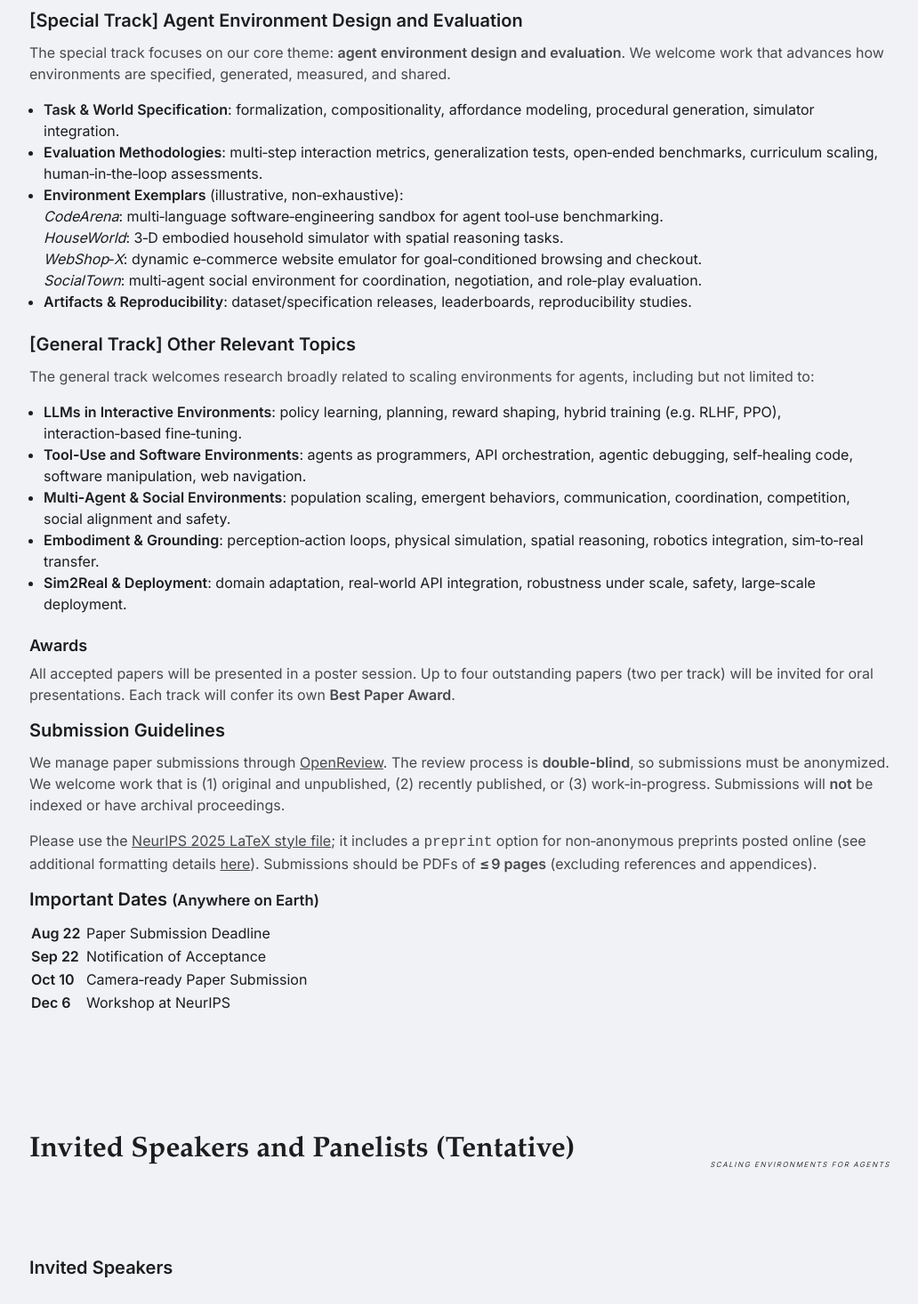
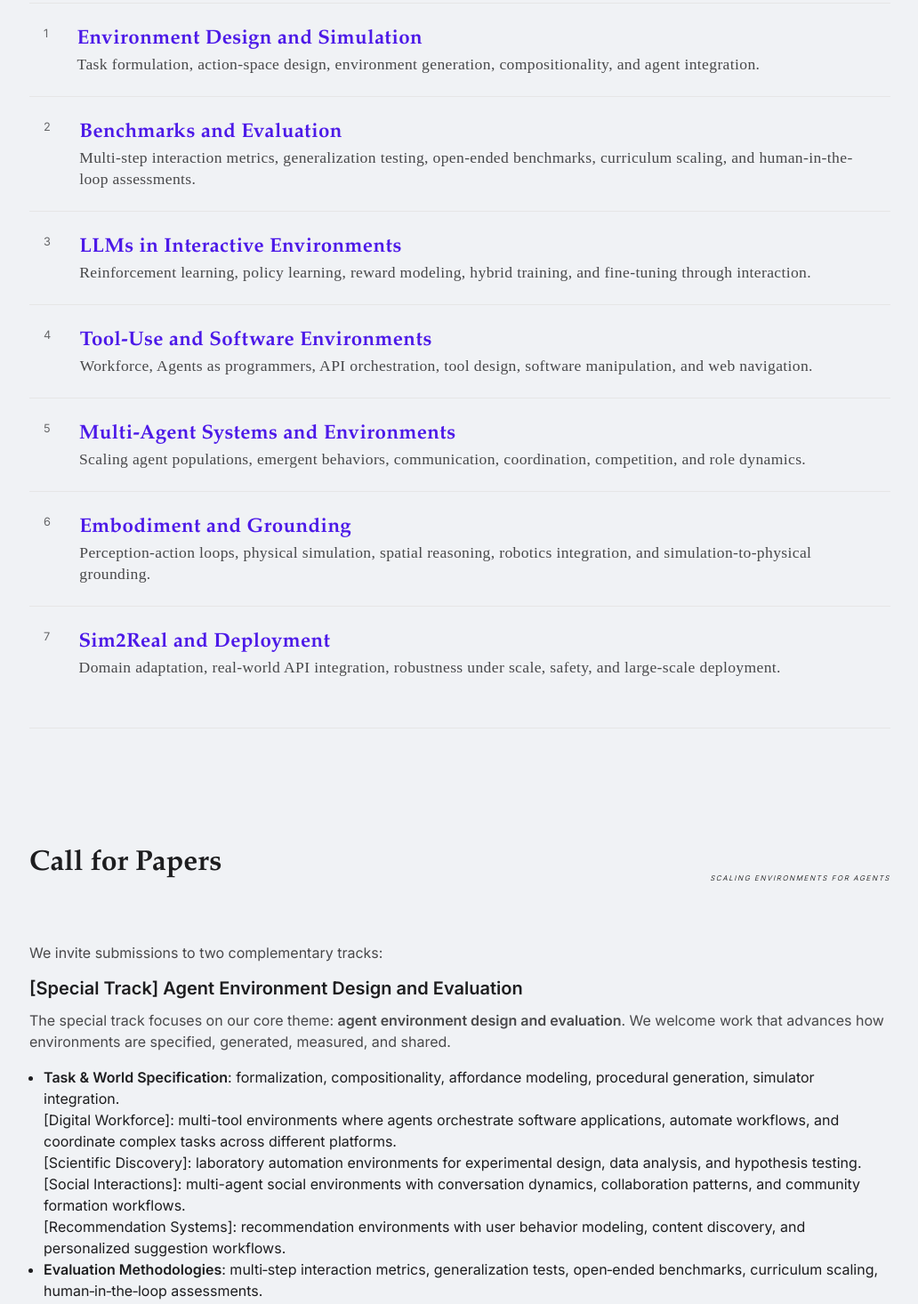
Before and after one commit to SEA-Workshop/sea-workshop.github.io, a website built with Vite: page index.html in a window 1280 px wide. Shown: the part 1119-2585 px from the top of the page at 89% size, without its empty margins (123-1155 px from the left). Built offline with nearby package versions, Linux system fonts and the light colour scheme.

Commit message:
significant update

```diff
--- a/index.html
+++ b/index.html
@@ -23,7 +23,7 @@
   <header id="header" class="fixed-top d-flex align-items-center header sticky-header">
     <div class="navbar-container">
       <div class="navbar-logo">
-        <a href="#home">SEA Workshop</a>
+        <span class="bento-title">SEA Workshop 2025</span>
       </div>
       <nav id="navbar" class="navbar">
         <ul>
@@ -38,6 +38,9 @@
         </ul>
         <i class="bi bi-list mobile-nav-toggle"></i>
       </nav><!-- .navbar -->
+      <div class="navbar-logo">
+        <img src="images/neurips.svg" alt="NeurIPS_LOGO" class="navbar-logo-img" style="zoom: 0.35;">
+      </div>
     </div>
   </header><!-- End Header -->
 
@@ -82,7 +85,7 @@
     </section>
 
     <!-- Topics Section -->
-    <!-- <section id="topics" class="fade-in">
+    <section id="topics" class="fade-in">
       <div class="container">
         <div class="section-header-component">
           <div class="section-header-row">
@@ -96,8 +99,8 @@
               <span class="bento-num">1</span>
               <div class="bento-topic-content">
                 <span class="bento-title">Environment Design and Simulation</span>
-                <span class="bento-desc">Task formalization, compositionality, affordance modeling, procedural
-                  generation, and simulator integration.</span>
+                <span class="bento-desc">Task formulation, action-space design, environment
+                  generation, compositionality, and agent integration.</span>
               </div>
             </div>
             <div class="bento-topic" data-img="topic2.png">
@@ -112,7 +115,7 @@
               <span class="bento-num">3</span>
               <div class="bento-topic-content">
                 <span class="bento-title">LLMs in Interactive Environments</span>
-                <span class="bento-desc">Policy learning, planning, reward shaping, hybrid training (e.g., RLHF, PPO),
+                <span class="bento-desc">Reinforcement learning, policy learning, reward modeling, hybrid training,
                   and fine-tuning through interaction.</span>
               </div>
             </div>
@@ -120,14 +123,14 @@
               <span class="bento-num">4</span>
               <div class="bento-topic-content">
                 <span class="bento-title">Tool-Use and Software Environments</span>
-                <span class="bento-desc">Agents as programmers, API orchestration, tool scaffolding, software
+                <span class="bento-desc">Workforce, Agents as programmers, API orchestration, tool design, software
                   manipulation, and web navigation.</span>
               </div>
             </div>
             <div class="bento-topic" data-img="topic5.png">
               <span class="bento-num">5</span>
               <div class="bento-topic-content">
-                <span class="bento-title">Multi-Agent and Social Environments</span>
+                <span class="bento-title">Multi-Agent Systems and Environments</span>
                 <span class="bento-desc">Scaling agent populations, emergent behaviors, communication, coordination,
                   competition, and role dynamics.</span>
               </div>
@@ -151,7 +154,7 @@
           </div>
         </div>
       </div>
-    </section> -->
+    </section>
 
     <!-- Call for Papers Section -->
     <section id="call-for-papers" class="fade-in">
@@ -171,21 +174,22 @@
           <ul style="list-style-type: disc; padding-left: 1em;">
             <li><strong>Task &amp; World Specification</strong>: formalization, compositionality, affordance modeling,
               procedural generation, simulator integration.</li>
+            <ul>
+              <li>[Digital Workforce]: multi-tool environments where agents orchestrate software applications,
+                automate workflows, and coordinate complex tasks across different platforms.
+              </li>
+              <li>[Scientific Discovery]: laboratory automation environments for experimental design, data
+                analysis, and hypothesis testing.
+              </li>
+              <li>[Social Interactions]: multi-agent social environments with conversation dynamics,
+                collaboration patterns, and community formation workflows.
+              </li>
+              <li>[Recommendation Systems]: recommendation environments with user behavior
+                modeling, content discovery, and personalized suggestion workflows.
+              </li>
+            </ul>
             <li><strong>Evaluation Methodologies</strong>: multi‑step interaction metrics, generalization tests,
               open‑ended benchmarks, curriculum scaling, human‑in‑the‑loop assessments.</li>
-            <li><strong>Environment Exemplars</strong> (illustrative, non‑exhaustive):
-              <ul>
-                <li><em>CodeArena</em>: multi‑language software‑engineering sandbox for agent tool‑use benchmarking.
-                </li>
-                <li><em>HouseWorld</em>: 3‑D embodied household simulator with spatial reasoning tasks.</li>
-                <li><em>WebShop‑X</em>: dynamic e‑commerce website emulator for goal‑conditioned browsing and checkout.
-                </li>
-                <li><em>SocialTown</em>: multi‑agent social environment for coordination, negotiation, and role‑play
-                  evaluation.</li>
-              </ul>
-            </li>
-            <li><strong>Artifacts &amp; Reproducibility</strong>: dataset/specification releases, leaderboards,
-              reproducibility studies.</li>
           </ul>
           <br>
           <!-- General Track -->
@@ -753,3 +757,5 @@
 </body>
 
 </html>
+
+</html>
--- a/styles/css/main.css
+++ b/styles/css/main.css
@@ -959,6 +959,10 @@ footer {
     font-size: 1rem;
     padding: 4px 0;
   }
+  /* Hide the NeurIPS logo on mobile to prevent blocking the mobile menu */
+  .navbar-logo:last-child {
+    display: none;
+  }
   .bento-section {
     flex-direction: column;
     align-items: stretch;
```
Also changed, not shown: images/neurips.svg (added).
